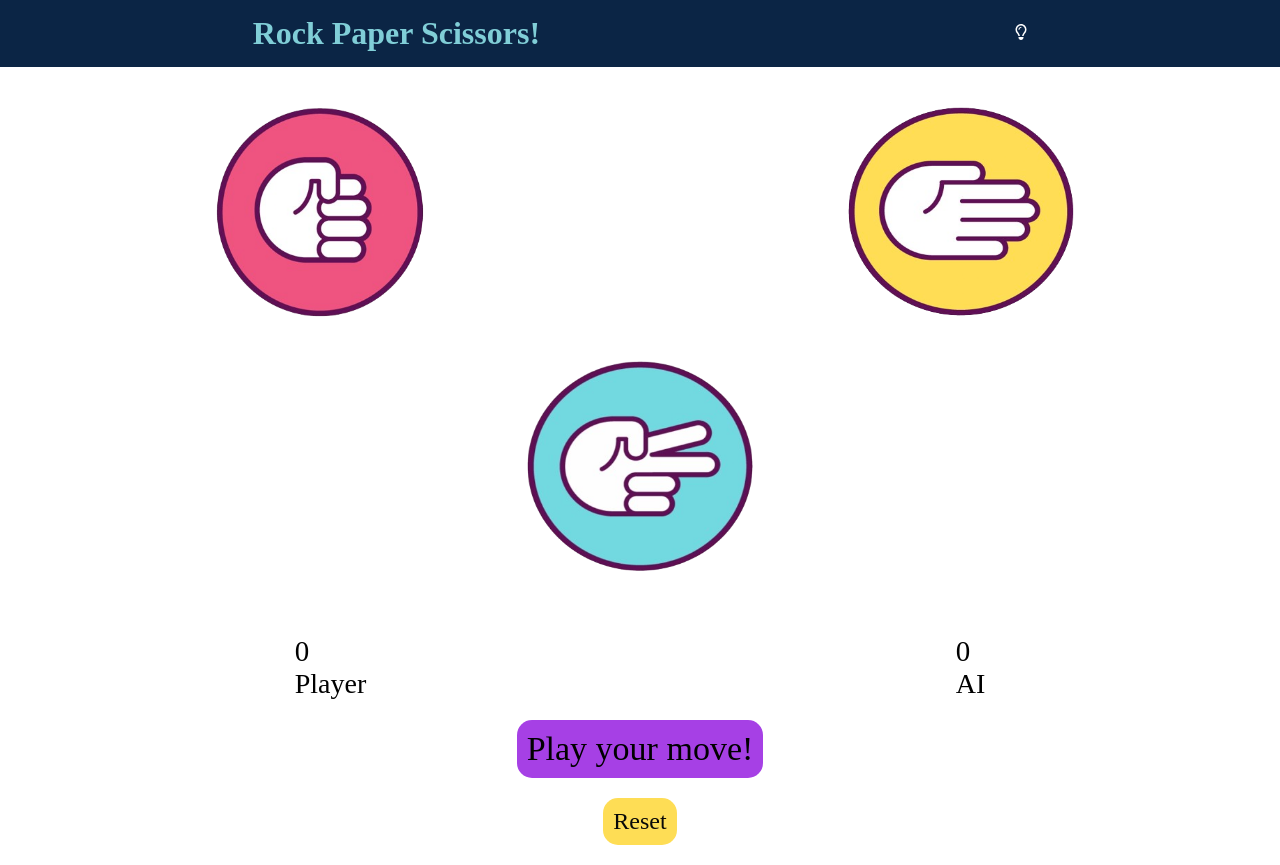
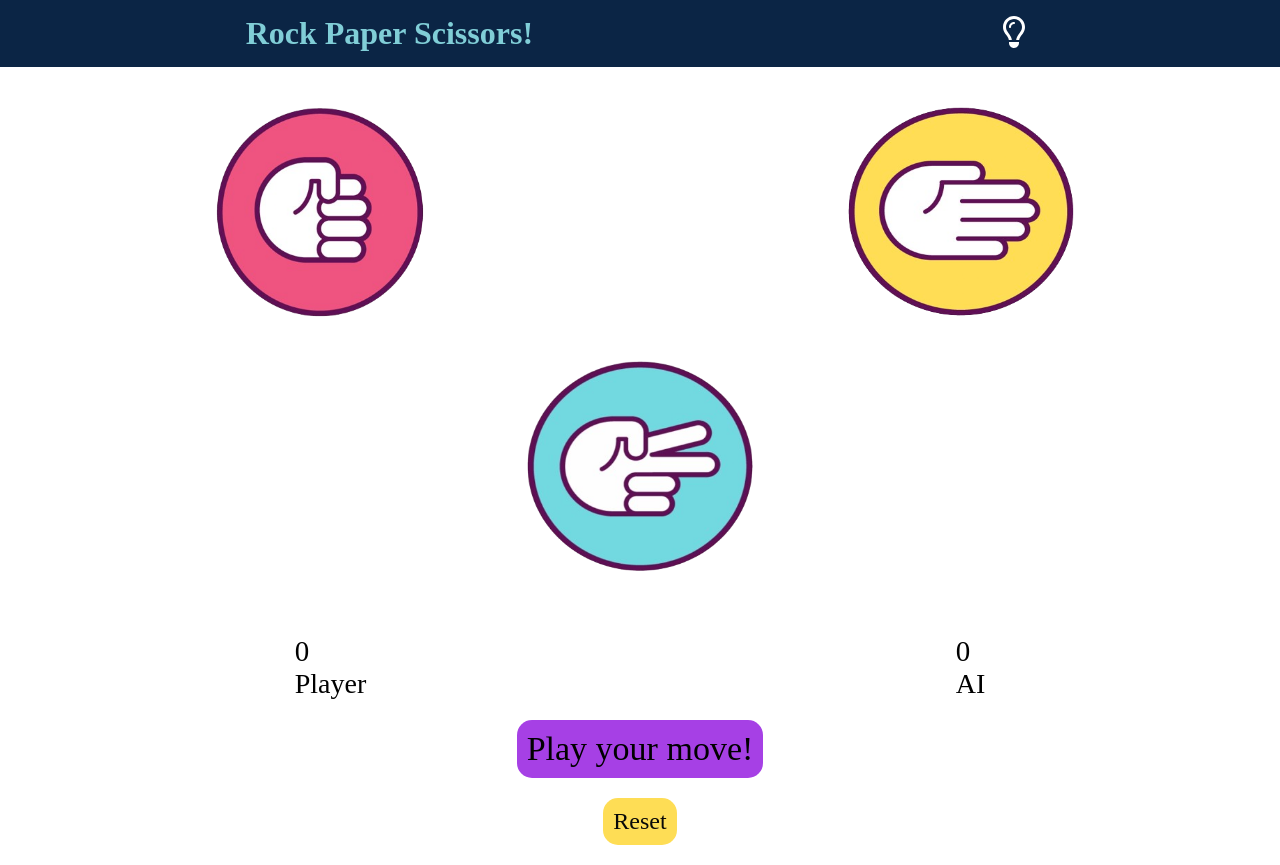
Before and after one commit to pathakjatin/rockpaperscissors, a plain HTML site: page index.html in a window 1280 px wide. Drawn offline with Linux system fonts and the light colour scheme; a web font is replaced by a local one.

Commit message:
another commit

```diff
--- a/index.html
+++ b/index.html
@@ -16,7 +16,7 @@
 <body>
     <header>
         <h1>Rock Paper Scissors!</h1>
-        <button class="toggle"><svg xmlns="http://www.w3.org/2000/svg" height="20" width="12" viewBox="0 0 384 512"><!--!Font Awesome Free 6.5.1 by @fontawesome - https://fontawesome.com License - https://fontawesome.com/license/free Copyright 2023 Fonticons, Inc.--><style>svg{fill:white}</style><path d="M297.2 248.9C311.6 228.3 320 203.2 320 176c0-70.7-57.3-128-128-128S64 105.3 64 176c0 27.2 8.4 52.3 22.8 72.9c3.7 5.3 8.1 11.3 12.8 17.7l0 0c12.9 17.7 28.3 38.9 39.8 59.8c10.4 19 15.7 38.8 18.3 57.5H109c-2.2-12-5.9-23.7-11.8-34.5c-9.9-18-22.2-34.9-34.5-51.8l0 0 0 0c-5.2-7.1-10.4-14.2-15.4-21.4C27.6 247.9 16 213.3 16 176C16 78.8 94.8 0 192 0s176 78.8 176 176c0 37.3-11.6 71.9-31.4 100.3c-5 7.2-10.2 14.3-15.4 21.4l0 0 0 0c-12.3 16.8-24.6 33.7-34.5 51.8c-5.9 10.8-9.6 22.5-11.8 34.5H226.4c2.6-18.7 7.9-38.6 18.3-57.5c11.5-20.9 26.9-42.1 39.8-59.8l0 0 0 0 0 0c4.7-6.4 9-12.4 12.7-17.7zM192 128c-26.5 0-48 21.5-48 48c0 8.8-7.2 16-16 16s-16-7.2-16-16c0-44.2 35.8-80 80-80c8.8 0 16 7.2 16 16s-7.2 16-16 16zm0 384c-44.2 0-80-35.8-80-80V416H272v16c0 44.2-35.8 80-80 80z"/></svg></button>
+        <button class="toggle"><svg xmlns="http://www.w3.org/2000/svg" height="2rem" width="2.5rem" viewBox="0 0 384 512"><!--!Font Awesome Free 6.5.1 by @fontawesome - https://fontawesome.com License - https://fontawesome.com/license/free Copyright 2023 Fonticons, Inc.--><style>svg{fill:white}</style><path d="M297.2 248.9C311.6 228.3 320 203.2 320 176c0-70.7-57.3-128-128-128S64 105.3 64 176c0 27.2 8.4 52.3 22.8 72.9c3.7 5.3 8.1 11.3 12.8 17.7l0 0c12.9 17.7 28.3 38.9 39.8 59.8c10.4 19 15.7 38.8 18.3 57.5H109c-2.2-12-5.9-23.7-11.8-34.5c-9.9-18-22.2-34.9-34.5-51.8l0 0 0 0c-5.2-7.1-10.4-14.2-15.4-21.4C27.6 247.9 16 213.3 16 176C16 78.8 94.8 0 192 0s176 78.8 176 176c0 37.3-11.6 71.9-31.4 100.3c-5 7.2-10.2 14.3-15.4 21.4l0 0 0 0c-12.3 16.8-24.6 33.7-34.5 51.8c-5.9 10.8-9.6 22.5-11.8 34.5H226.4c2.6-18.7 7.9-38.6 18.3-57.5c11.5-20.9 26.9-42.1 39.8-59.8l0 0 0 0 0 0c4.7-6.4 9-12.4 12.7-17.7zM192 128c-26.5 0-48 21.5-48 48c0 8.8-7.2 16-16 16s-16-7.2-16-16c0-44.2 35.8-80 80-80c8.8 0 16 7.2 16 16s-7.2 16-16 16zm0 384c-44.2 0-80-35.8-80-80V416H272v16c0 44.2-35.8 80-80 80z"/></svg></button>
     </header>
     <main>
         <div class="container">
```
